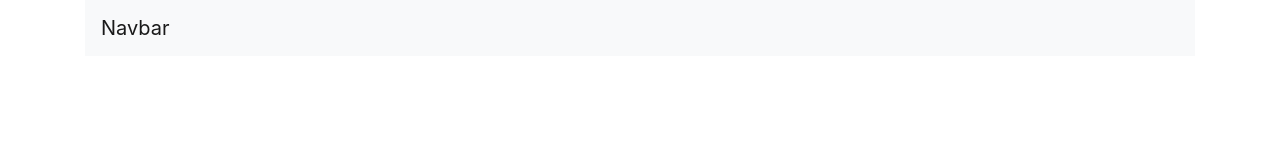
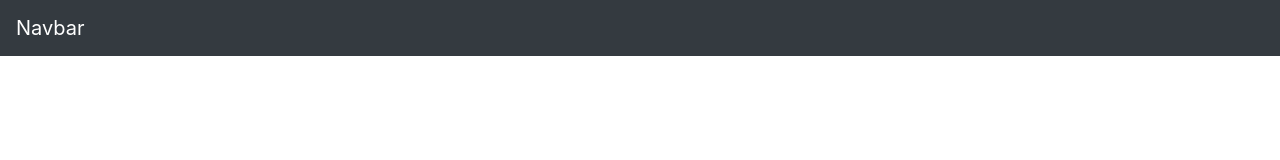
Before and after one commit to Abdulmuktinur/web-company, a plain HTML site: page index.html in a window 1280 px wide. Drawn offline with nearby package versions, Linux system fonts and the light colour scheme.

Commit message:
Update.navbar

```diff
--- a/index.html
+++ b/index.html
@@ -12,9 +12,9 @@
 </head>
 <body>
     <div class="container">
-        <nav class="navbar navbar-expand-lg navbar-light bg-light">
-          <a class="navbar-brand" href="#">Navbar</a>
-        </nav>
+        <nav class="navbar fixed-top navbar-dark bg-dark">
+            <a class="navbar-brand" href="#">Navbar</a>
+          </nav>
       </div>
 
     <!-- Optional JavaScript -->
```
